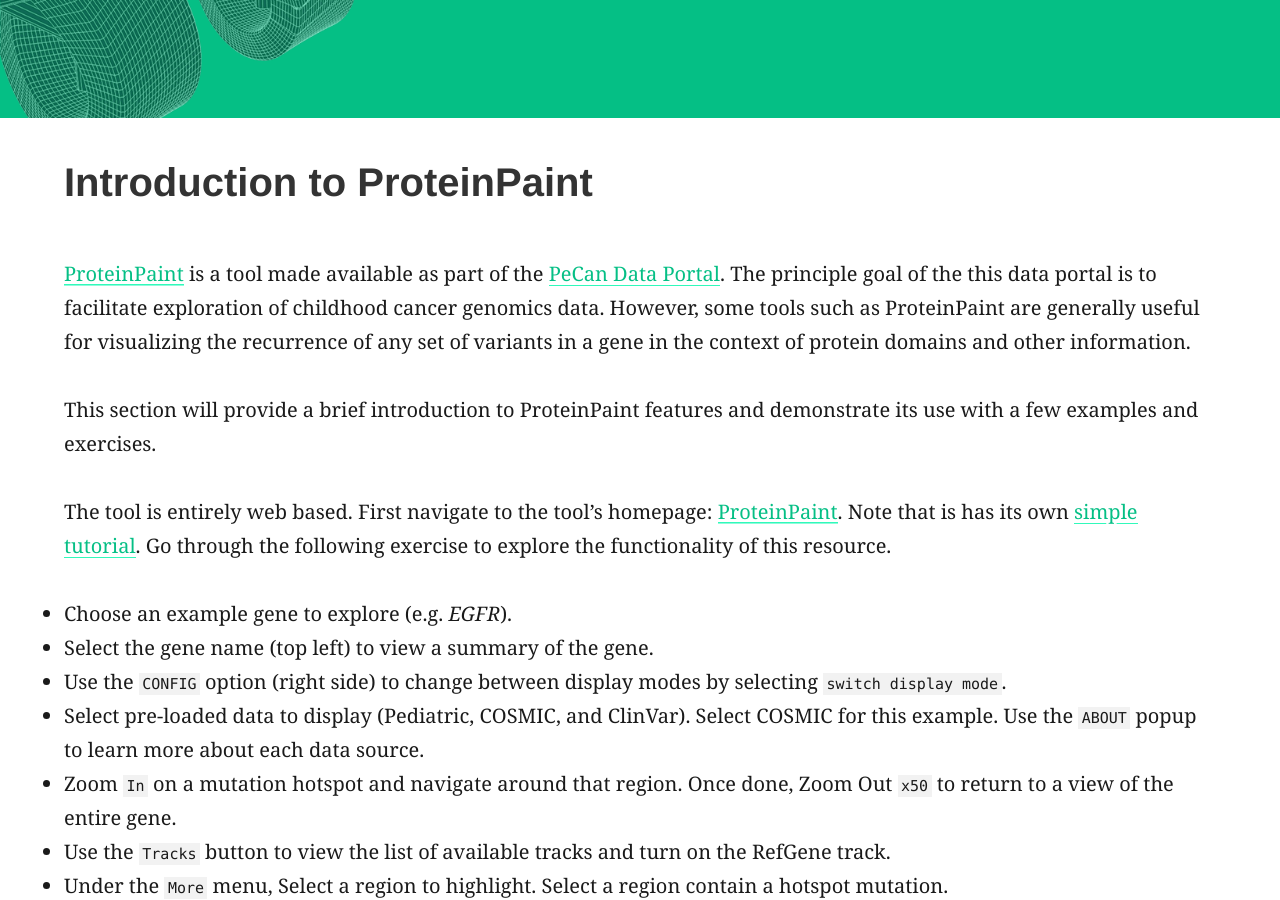
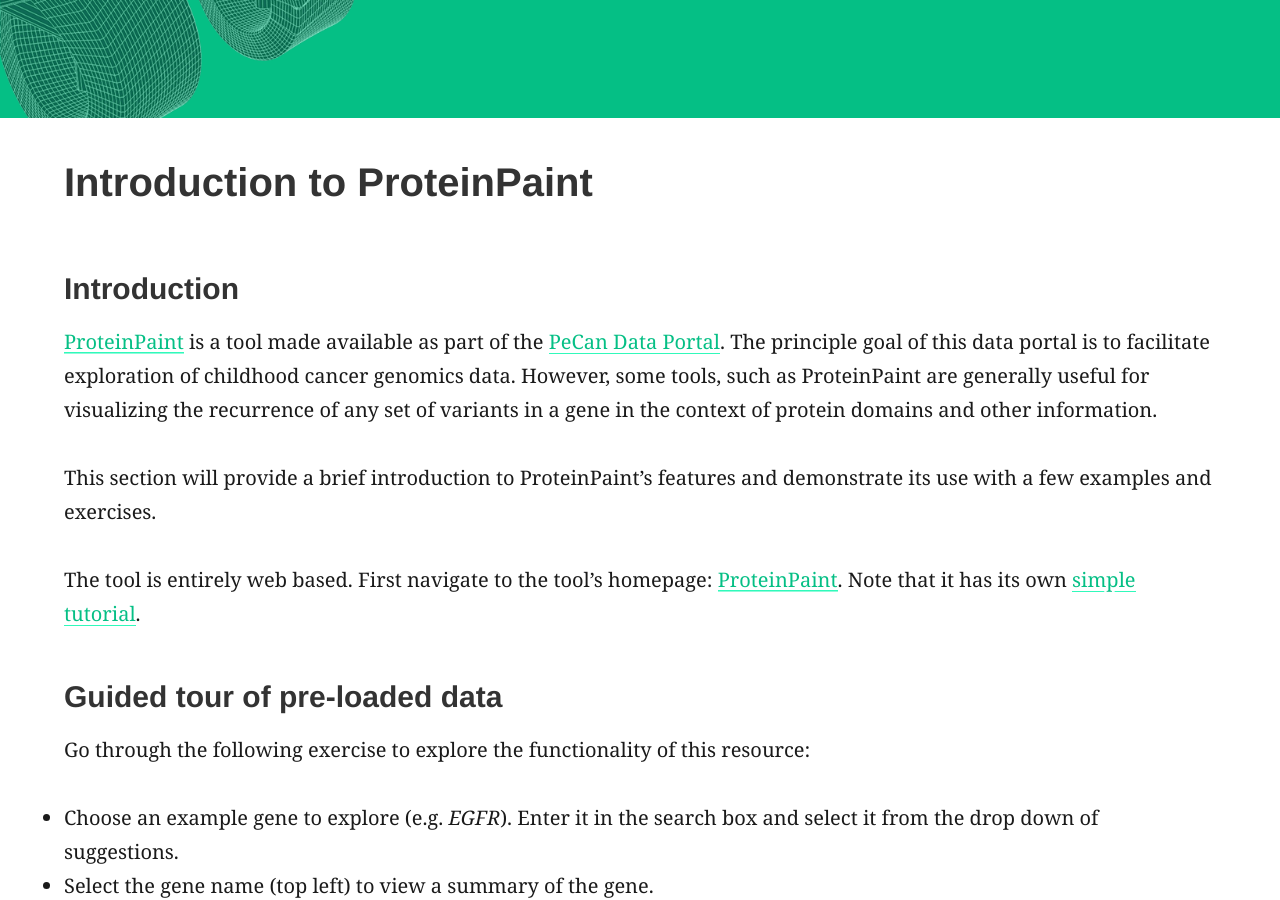
Before and after one commit to griffithlab/genviz.org, a Jekyll site: the page built from _posts/0001-07-01-ProteinPaint.md, in a window 1280 px wide and 900 px high, scrolled down 306 px. Built offline with Jekyll 4.4.1, drawn with Linux system fonts in a browser that asks for light colours; nearby versions of some CDN libraries; some of the changed text lies outside the part shown.

Commit message:
add exercise for protein paint

````diff
--- a/_posts/0001-07-01-ProteinPaint.md
+++ b/_posts/0001-07-01-ProteinPaint.md
@@ -8,25 +8,35 @@ feature_image: "assets/genvis-dna-bg_optimized_v1a.png"
 date: 0001-07-01
 ---
 
-[ProteinPaint](https://pecan.stjude.org/proteinpaint) is a tool made available as part of the [PeCan Data Portal](https://pecan.stjude.org/home). The principle goal of the this data portal is to facilitate exploration of childhood cancer genomics data. However, some tools such as ProteinPaint are generally useful for visualizing the recurrence of any set of variants in a gene in the context of protein domains and other information.
+### Introduction
 
-This section will provide a brief introduction to ProteinPaint features and demonstrate its use with a few examples and exercises.
+[ProteinPaint](https://pecan.stjude.org/proteinpaint) is a tool made available as part of the [PeCan Data Portal](https://pecan.stjude.org/home). The principle goal of this data portal is to facilitate exploration of childhood cancer genomics data. However, some tools, such as ProteinPaint are generally useful for visualizing the recurrence of any set of variants in a gene in the context of protein domains and other information.
 
-The tool is entirely web based. First navigate to the tool's homepage: [ProteinPaint](https://pecan.stjude.org/proteinpaint). Note that is has its own [simple tutorial](https://docs.google.com/document/d/1JWKq3ScW62GISFGuJvAajXchcRenZ3HAvpaxILeGaw0/edit). Go through the following exercise to explore the functionality of this resource.
+This section will provide a brief introduction to ProteinPaint's features and demonstrate its use with a few examples and exercises.
 
-* Choose an example gene to explore (e.g. *EGFR*).
+The tool is entirely web based. First navigate to the tool's homepage: [ProteinPaint](https://pecan.stjude.org/proteinpaint). Note that it has its own [simple tutorial](https://docs.google.com/document/d/1JWKq3ScW62GISFGuJvAajXchcRenZ3HAvpaxILeGaw0/edit).
+
+### Guided tour of pre-loaded data
+
+Go through the following exercise to explore the functionality of this resource:
+
+* Choose an example gene to explore (e.g. *EGFR*). Enter it in the search box and select it from the drop down of suggestions.
 * Select the gene name (top left) to view a summary of the gene.
 * Use the `CONFIG` option (right side) to change between display modes by selecting `switch display mode`.
 * Select pre-loaded data to display (Pediatric, COSMIC, and ClinVar). Select COSMIC for this example. Use the `ABOUT` popup to learn more about each data source.
 * Zoom `In` on a mutation hotspot and navigate around that region. Once done, Zoom Out `x50` to return to a view of the entire gene.
 * Use the `Tracks` button to view the list of available tracks and turn on the RefGene track.
-* Under the `More` menu, Select a region to highlight. Select a region contain a hotspot mutation.
+* Under the `More` menu, try `Select a region to highlight`. Select a region containing a hotspot mutation.
 * Use the `+ add protein domain` button (bottom left) to add a custom domain of interest.
 * Mouse over the gene diagram to view details on individual domains and amino acid positions.
 * Select specific variants to learn more about what diseases they occur in. For example, load *ERBB2* and the COSMIC data track. Two of the most common mutations are **S310F** and **L755S**. Select both of these. Which is more common in breast cancer? Use the `List` option to learn more about individual variant observations.
-* Use the Microarray and RNA-seq expression tracks (if collapsed these appear as <em>e</em> in the track list) to determine what kind of childhood tumors tend to have high ERBB2 expression.
-* Finally, suppose we want to load a custom data set of our own variants into ProteinPaint? As a test, we will use [CIViCs](www.civicdb.org) list of VHL variants as an example. To get that list go to www.civicdb.org, select `SEARCH`, select the `Variants` tab, create a query where `Gene` `is` `VHL`, and hit the `Search` button. Once the query completes, use the `Get Data` option to `Download CSV`. Save this file. Rename it to CIViC-VHL-Variants.csv. We'll need to reformat the data before inporting into ProteinPaint.
-* Open this file in R and perform the following clean-up.
+* Use the Microarray and RNA-seq expression tracks (if missing, these appear as <em>e</em> in the track list) to determine what kind of childhood tumors tend to have high *ERBB2* expression.
+
+### Importing custom data
+
+* Suppose we want to load a custom data set of our own variants into ProteinPaint? As a test, we will use [CIViCs](www.civicdb.org) list of VHL variants as an example. To get that list go to www.civicdb.org, select `SEARCH`, select the `Variants` tab, create a query where `Gene` `is` `VHL`, and hit the `Search` button. Once the query completes, use the `Get Data` option to `Download CSV`. Save this file. Rename it to CIViC-VHL-Variants.csv. We'll need to reformat the data before inporting it into ProteinPaint.
+
+* Open this file in R and perform the clean-up as follows:
 
 ```R
 # Load the data downloaded from CIViC
@@ -75,3 +85,9 @@ write(output, file="CIViC-VHL-Variants.formatted.csv")
 
 * Open the resulting file (CIViC-VHL-Variants.formatted.csv) in a text editor. Then, in ProteinPaint use the + button to add data (top center), and choose the SNV/Indel option.
 * Then paste the variant formatted in R into that box. Compare the VHL variants in CIViC compared to those in ClinVar.
+
+### ProteinPaint practice examples
+
+* What are the three most recurrent mutation in *PIK3CA* according to COSMIC?
+{% include question.html question="Get a hint!" answer='Load PIK3CA, activate the COSMIC track, and look for the mutations with highest patient counts'%}
+{% include question.html question="Answer" answer='H1047R, E545K, and E542K are the most recurrent mutations in PIK3CA according to COSMIC'%}
````
